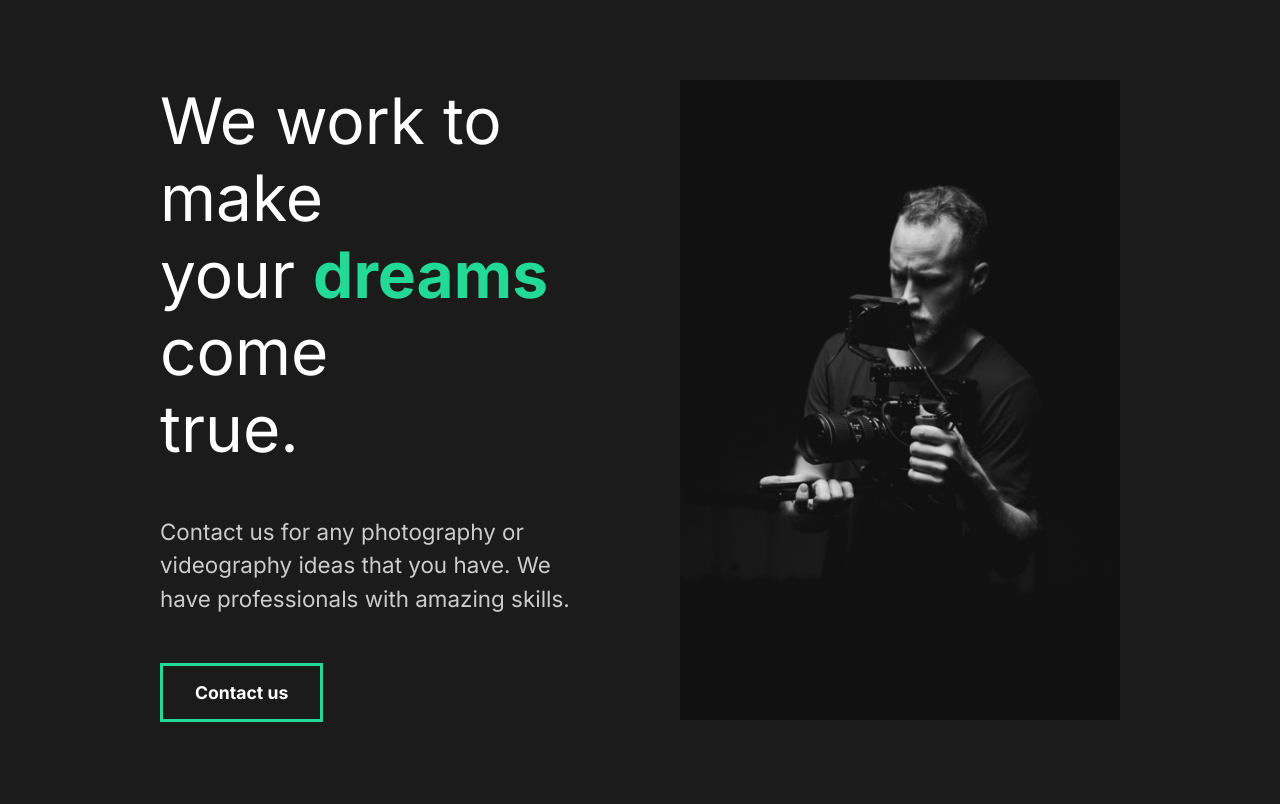
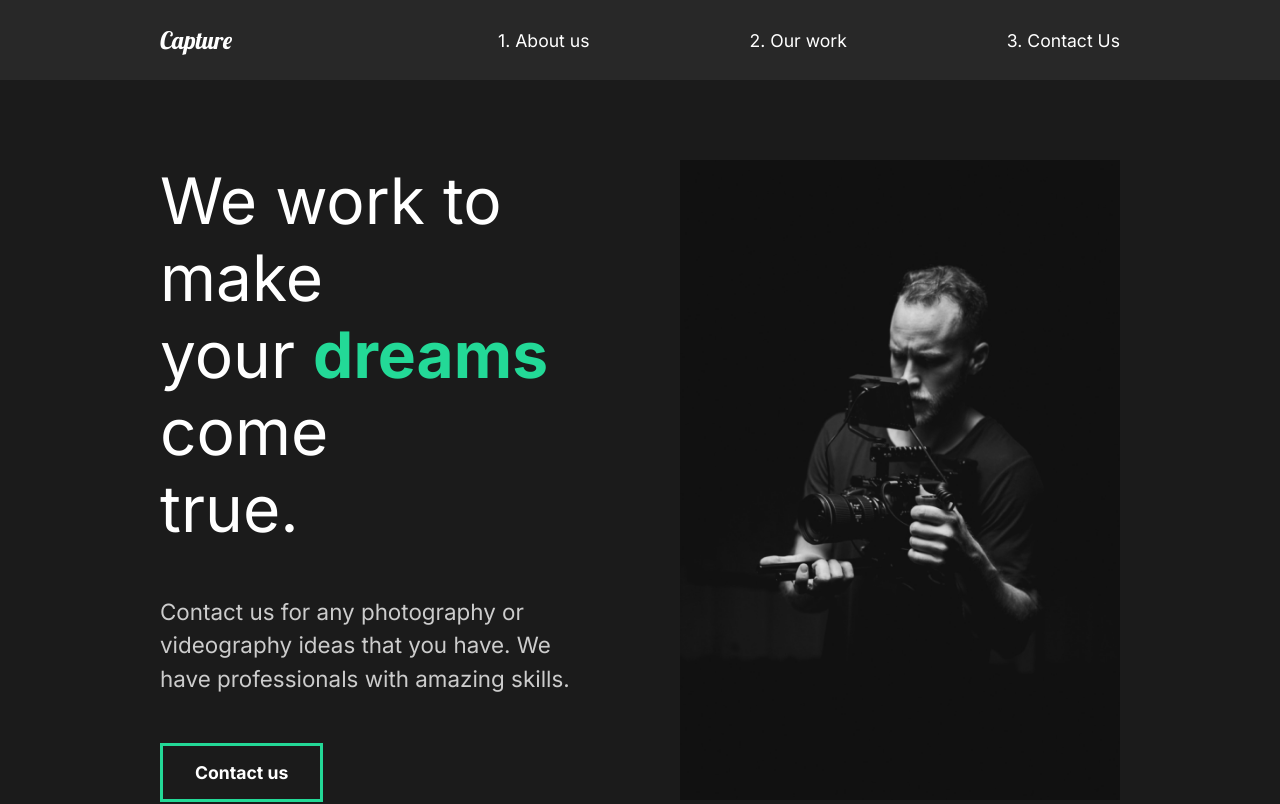
Before and after one commit to slawoe/react-exampleportfolio, a React (Create React App) app: page / in a window 1280 px wide. Shown: the top 804 px of the page. Built offline with nearby package versions, Linux system fonts and the light colour scheme.

Commit message:
Add Nav component and implement to App.js

```diff
--- a/src/App.js
+++ b/src/App.js
@@ -1,10 +1,12 @@
 import GlobalStyle from "./GlobalStyles";
 import AboutUs from "./pages/AboutUs";
+import Nav from "./components/Nav";
 
 function App() {
   return (
     <div className="App">
       <GlobalStyle />
+      <Nav />
       <AboutUs />
     </div>
   );
--- /dev/null
+++ b/src/components/Nav.js
@@ -0,0 +1,54 @@
+import React from "react";
+import styled from "styled-components";
+
+function Nav() {
+  return (
+    <Navigation>
+      <h1>
+        <a id="logo" href="#">
+          Capture
+        </a>
+      </h1>
+      <ul>
+        <li>
+          <a href="#">1. About us</a>
+        </li>
+        <li>
+          <a href="#">2. Our work</a>
+        </li>
+        <li>
+          <a href="#">3. Contact Us</a>
+        </li>
+      </ul>
+    </Navigation>
+  );
+}
+
+const Navigation = styled.nav`
+  min-height: 10vh;
+  display: flex;
+  justify-content: space-between;
+  align-items: center;
+  padding: 1rem 10rem;
+  margin: auto;
+  background: #282828;
+  #logo {
+    font-size: 1.5rem;
+    font-family: "Lobster", cursive;
+    font-weight: lighter;
+  }
+  a {
+    color: white;
+    text-decoration: none;
+  }
+  ul {
+    list-style: none;
+    display: flex;
+  }
+  li {
+    padding-left: 10rem;
+    position: relative;
+  }
+`;
+
+export default Nav;
```
